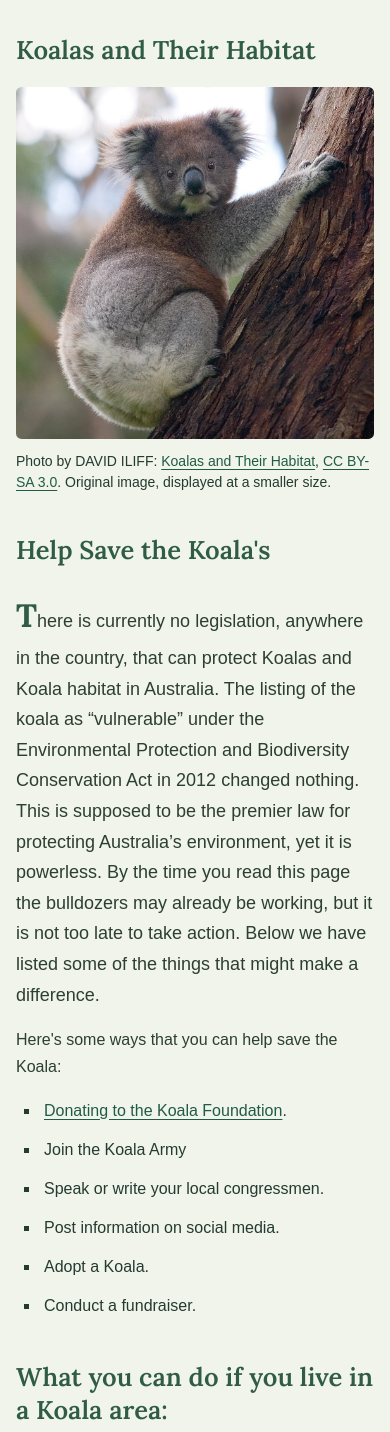
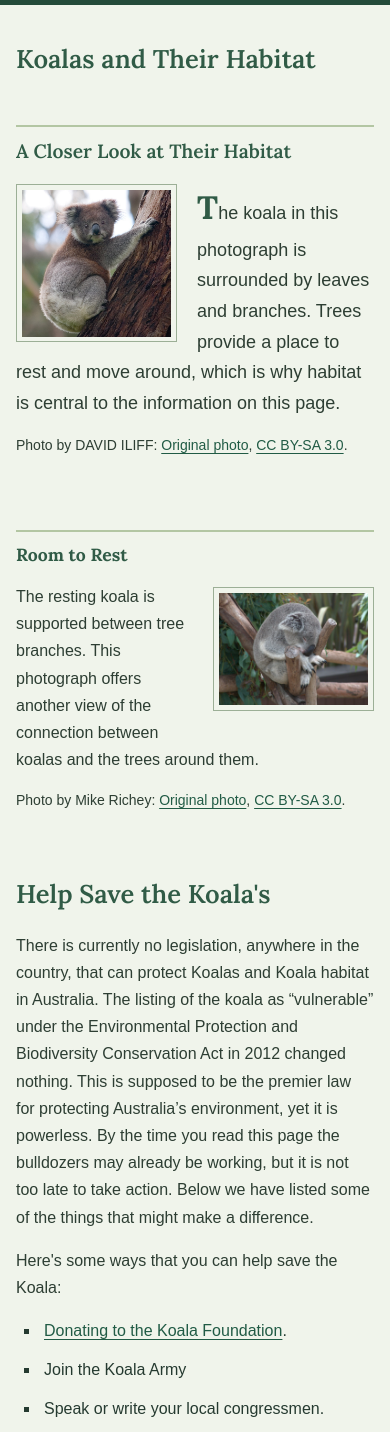
Before and after one commit to ClayWarren/claywarren.com, a website: page public/wdv101/koala_site/about.html in a window 390 px wide. Shown: the part 257-1689 px from the top of the page. Drawn offline with Linux system fonts and the light colour scheme.

Commit message:
feat: apply Koala box model and style homework index
Add paired floated photos to Home, About, and FAQ, including wrapped text and existing image credits. Apply image and heading box spacing in the external stylesheet and move remaining inline rules there.

Style the homework index and link this week’s assignments. Verified build, seven HTML pages, float rendering, mobile widths, and homework navigation.

```diff
--- /dev/null
+++ b/public/wdv101/homework.css
@@ -0,0 +1,20 @@
+/* Clay Warren | WDV101 assignment 8-2 | October 7, 2026 */
+* { box-sizing: border-box; }
+body { margin: 0; background: #f5f2e9; color: #252722; font: 1rem/1.65 Arial, Helvetica, sans-serif; }
+header, nav, main, footer { width: min(56rem, calc(100% - 2rem)); margin: auto; }
+header { padding: 3rem 0 1.5rem; border-bottom: 2px solid #73866a; }
+h1 { margin: 0 0 0.5rem; font: bold clamp(2rem, 6vw, 3.5rem)/1.1 Georgia, serif; }
+p { margin: 0.5rem 0; }
+.student-name { font-size: 1.25rem; font-weight: bold; }
+nav { padding: 1rem 0; }
+main { padding: 1rem 0 2rem; }
+h2 { margin: 0 0 1.5rem; font: bold 1.75rem Georgia, serif; }
+ul { list-style: none; margin: 0; padding: 0; }
+li { margin: 0 0 0.75rem; }
+a:link { color: #304b31; text-underline-offset: 0.2em; }
+a:visited { color: #634764; }
+a:hover { color: #754021; }
+a:focus-visible { outline: 3px solid #9a6d2e; outline-offset: 3px; }
+li a { display: block; padding: 1rem 1.25rem; background: #fffdf7; border: 1px solid #d0d7c9; border-left: 4px solid #73866a; border-radius: 0.25rem; text-decoration: none; }
+li a:hover, li a:focus-visible { background: #e7ecdf; }
+footer { padding: 1.5rem 0; border-top: 1px solid #d0d7c9; font-size: 0.875rem; }
--- a/public/wdv101/koala_site/about.html
+++ b/public/wdv101/koala_site/about.html
@@ -31,17 +31,25 @@
     </ul>
   </nav>
   <main>
-    <section>
+    <section class="photo-story">
       <h2>Koalas and Their Habitat</h2>
-      <figure>
-        <img src="images/koala-climbing-tree.jpg" alt="A koala gripping the trunk of a tree." width="480" style="max-width: 100%; height: auto;">
-        <figcaption>Photo by DAVID ILIFF: <a href="https://commons.wikimedia.org/wiki/File:Koala_climbing_tree.jpg">Koalas and Their Habitat</a>, <a href="https://creativecommons.org/licenses/by-sa/3.0/">CC BY-SA 3.0</a>. Original image, displayed at a smaller size.</figcaption>
-      </figure>
+      <div class="image-wrap">
+        <h3>A Closer Look at Their Habitat</h3>
+        <img class="float-left" src="images/koala-climbing-tree.jpg" alt="A koala gripping the trunk of a tree." width="240">
+        <p class="intro">The koala in this photograph is surrounded by leaves and branches. Trees provide a place to rest and move around, which is why habitat is central to the information on this page.</p>
+        <p class="photo-credit">Photo by DAVID ILIFF: <a href="https://commons.wikimedia.org/wiki/File:Koala_climbing_tree.jpg">Original photo</a>, <a href="https://creativecommons.org/licenses/by-sa/3.0/">CC BY-SA 3.0</a>.</p>
+      </div>
+      <div class="image-wrap">
+        <h4>Room to Rest</h4>
+        <img class="float-right" src="images/koala-resting.jpeg" alt="A koala resting between branches." width="240">
+        <p>The resting koala is supported between tree branches. This photograph offers another view of the connection between koalas and the trees around them.</p>
+        <p class="photo-credit">Photo by Mike Richey: <a href="https://commons.wikimedia.org/wiki/File:Koala02.jpeg">Original photo</a>, <a href="https://creativecommons.org/licenses/by-sa/3.0/">CC BY-SA 3.0</a>.</p>
+      </div>
     </section>
 
     <section>
       <h2>Help Save the Koala&#x27;s</h2>
-      <p class="intro">There is currently no legislation, anywhere in the country, that can protect Koalas and Koala habitat in Australia. The listing of the koala as “vulnerable” under the Environmental Protection and Biodiversity Conservation Act in 2012 changed nothing. This is supposed to be the premier law for protecting Australia’s environment, yet it is powerless. By the time you read this page the bulldozers may already be working, but it is not too late to take action. Below we have listed some of the things that might make a difference.</p>
+      <p >There is currently no legislation, anywhere in the country, that can protect Koalas and Koala habitat in Australia. The listing of the koala as “vulnerable” under the Environmental Protection and Biodiversity Conservation Act in 2012 changed nothing. This is supposed to be the premier law for protecting Australia’s environment, yet it is powerless. By the time you read this page the bulldozers may already be working, but it is not too late to take action. Below we have listed some of the things that might make a difference.</p>
       <p>Here&#x27;s some ways that you can help save the Koala:</p>
       <ul>
         <li><a href="https://www.savethekoala.com/donate/" target="_blank" rel="noopener noreferrer">Donating to the Koala Foundation</a>.</li>
@@ -63,7 +71,7 @@
     </section>
     <section>
       <h2>Watch a Koala Move Through a Tree</h2>
-      <video controls preload="metadata" width="640" style="max-width: 100%; height: auto;" aria-label="A koala moving between branches">
+      <video controls preload="metadata" width="640" aria-label="A koala moving between branches">
         <source src="videos/koala-in-motion.mp4" type="video/mp4">
         <p>Your browser does not support HTML5 video. <a href="videos/koala-in-motion.mp4">Download the koala video</a>.</p>
       </video>
--- a/public/wdv101/koala_site/styles.css
+++ b/public/wdv101/koala_site/styles.css
@@ -153,3 +153,30 @@
 @media (max-width: 48rem) {
   .faq-columns { columns: 1; column-rule: none; }
 }
+
+/* Assignment 8-1: the image box includes padding, border, and outside margins. */
+img {
+  box-sizing: border-box;
+  padding: 0.3rem;
+  border: 1px solid #9caf96;
+  margin: 0.75rem 0;
+}
+header img { margin: 0; }
+h3, h4 {
+  margin: 1.25rem 0 0.75rem;
+  padding: 0.75rem 0 0.25rem;
+  border-top: 2px solid #b3c6a3;
+  color: #305b46;
+  font-family: 'Lora', Georgia, 'Times New Roman', serif;
+  line-height: 1.3;
+}
+h4 { font-size: 1.1rem; }
+.float-left { float: left; margin: 0.25rem 1.25rem 0.75rem 0; }
+.float-right { float: right; margin: 0.25rem 0 0.75rem 1.25rem; }
+.float-left, .float-right { width: 15rem; max-width: 45%; }
+.image-wrap { display: flow-root; margin: 0 0 1.25rem; padding: 0.5rem 0; }
+.photo-credit { font-size: 0.875rem; }
+.welcome { border-bottom: 2px solid #b3c6a3; padding-bottom: 1rem; }
+.welcome h2 { letter-spacing: 0.04em; }
+.urgent { color: #763a20; }
+.faq-columns .image-wrap { break-inside: avoid; }
```
Also changed, not shown: public/wdv101/homework.html (+7 -3 lines), public/wdv101/koala_site/faq.html (+16 -8 lines), public/wdv101/koala_site/home.html (+16 -13 lines).
